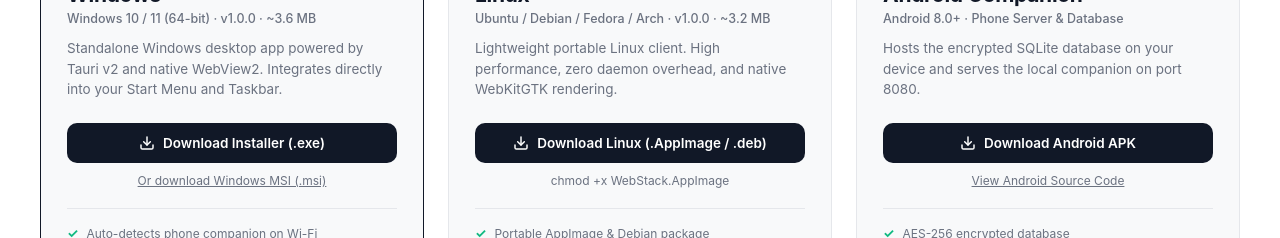
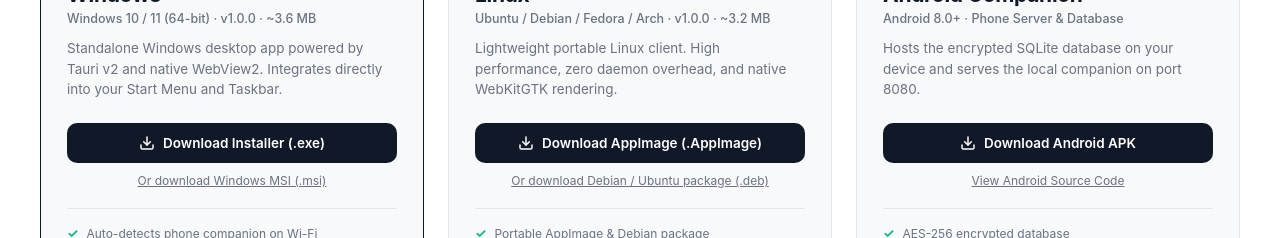
Before and after one commit to Chiranth-Janardhan-moger/webstack-desktop, a website built with Vite: page index.html in a window 1280 px wide. Shown: the part 980-1218 px from the top of the page. Built offline with nearby package versions, Linux system fonts and the light colour scheme.

Commit message:
Update Linux card with direct download links for AppImage and debian packages

```diff
--- a/index.html
+++ b/index.html
@@ -145,18 +145,18 @@
             </p>
 
             <div class="platform-actions">
-              <a href="https://github.com/Chiranth-Janardhan-moger/webstack-desktop/releases/latest" target="_blank" rel="noopener noreferrer" class="btn-primary btn-download-card">
+              <a href="https://github.com/Chiranth-Janardhan-moger/webstack-desktop/releases/latest/download/WebStack_1.0.0_amd64.AppImage" class="btn-primary btn-download-card">
                 <svg width="16" height="16" viewBox="0 0 24 24" fill="none" stroke="currentColor" stroke-width="2.2" stroke-linecap="round" stroke-linejoin="round">
                   <path d="M21 15v4a2 2 0 0 1-2 2H5a2 2 0 0 1-2-2v-4"></path>
                   <polyline points="7 10 12 15 17 10"></polyline>
                   <line x1="12" y1="15" x2="12" y2="3"></line>
                 </svg>
-                <span>Download Linux (.AppImage / .deb)</span>
+                <span>Download AppImage (.AppImage)</span>
               </a>
 
-              <span class="link-download-sub" style="text-decoration: none; cursor: default;">
-                chmod +x WebStack.AppImage
-              </span>
+              <a href="https://github.com/Chiranth-Janardhan-moger/webstack-desktop/releases/latest/download/WebStack_1.0.0_amd64.deb" class="link-download-sub">
+                Or download Debian / Ubuntu package (.deb)
+              </a>
             </div>
 
             <ul class="platform-highlights">
```
